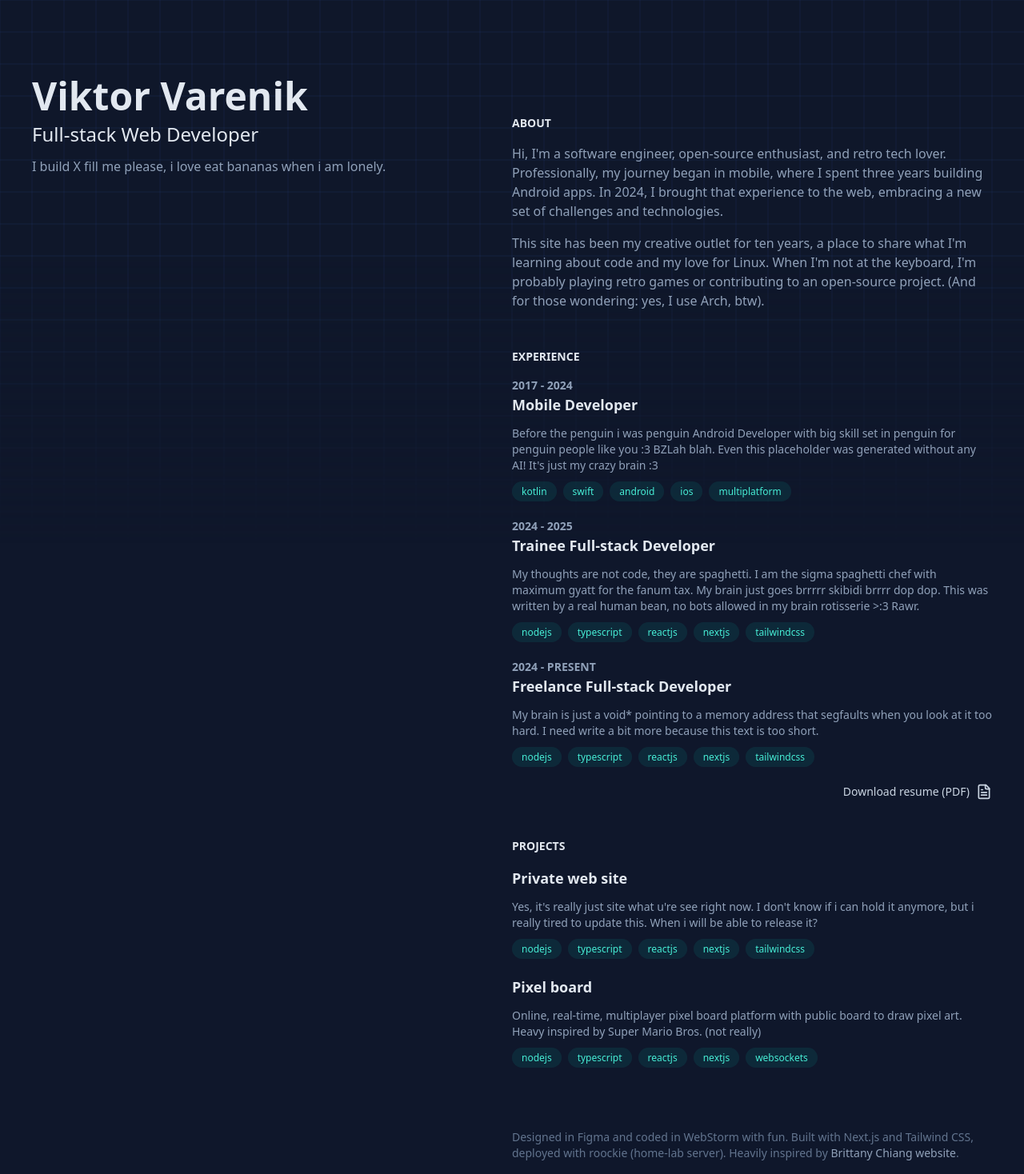
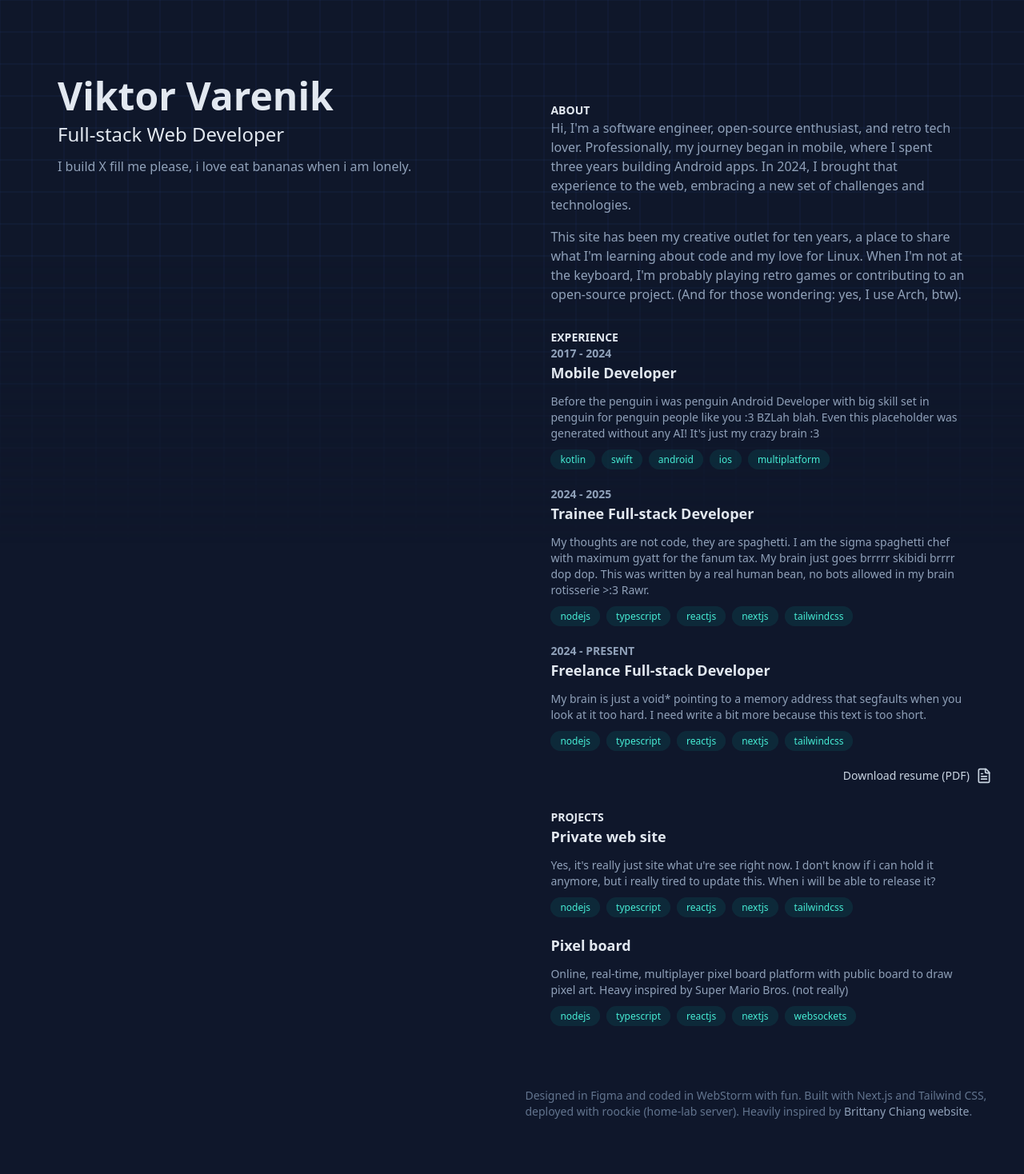
Before and after one commit to kotleni/kotleni.github.io, a Next.js app: page / in a window 1280 px wide. Shown: the whole page at 80% size. After the commit the page ends 1416 px from the top, so only its background shows below. Built offline with nearby package versions, Linux system fonts and the light colour scheme.

Commit message:
fix: add page paddings

```diff
--- a/src/app/page.tsx
+++ b/src/app/page.tsx
@@ -3,7 +3,7 @@ import {FileText} from 'lucide-react';
 
 function LeftSide() {
     return (
-        <div className="w-full pt-4 md:pt-24 md:sticky md:top-0 md:max-h-screen md:box-border">
+        <div className="w-full pt-4 md:pt-24 md:sticky md:top-0 md:max-h-screen md:box-border p-8">
             <Link
                 href="/"
                 className="text-4xl md:text-5xl font-bold text-slate-200"
@@ -26,7 +26,7 @@ interface StickyHeaderProps {
 
 function StickyHeader(props: StickyHeaderProps) {
     return (
-        <div className="max-md:sticky max-md:top-0 max-md:backdrop-blur mt-8 py-4">
+        <div className="max-md:sticky max-md:top-0 max-md:backdrop-blur mt-8 px-8">
             <h2 className="text-sm font-bold uppercase text-slate-200">
                 {props.title}
             </h2>
@@ -38,14 +38,14 @@ function AboutPart() {
     return (
         <>
             <StickyHeader title="About" />
-            <p className="mb-4">
+            <p className="mb-4 px-8">
                 Hi, I'm a software engineer, open-source enthusiast, and retro
                 tech lover. Professionally, my journey began in mobile, where I
                 spent three years building Android apps. In 2024, I brought that
                 experience to the web, embracing a new set of challenges and
                 technologies.
             </p>
-            <p className="mb-4">
+            <p className="mb-4 px-8">
                 This site has been my creative outlet for ten years, a place to
                 share what I'm learning about code and my love for Linux. When
                 I'm not at the keyboard, I'm probably playing retro games or
@@ -66,7 +66,7 @@ interface ExperienceCardProps {
 
 function ExperienceCard(props: ExperienceCardProps) {
     return (
-        <div className="mb-6">
+        <div className="mb-6 px-8">
             <p className="text-sm font-bold">
                 {props.startDate} - {props.endDate}
             </p>
@@ -95,7 +95,7 @@ interface ProjectCardProps {
 
 function ProjectCard(props: ProjectCardProps) {
     return (
-        <div className="mb-6">
+        <div className="mb-6 px-8">
             <h3 className="text-lg font-bold text-slate-200">{props.title}</h3>
             <p className="text-sm mt-3">{props.description}</p>
             <p className="text-sm my-3">
@@ -217,7 +217,7 @@ function RightSide() {
 
 export default function Home() {
     return (
-        <div className="w-screen flex justify-center text-slate-400">
+        <div className="w-full flex justify-center text-slate-400">
             <div className="md:container xl:max-w-300 md:flex md:flex-row md:items-start">
                 <LeftSide />
                 <RightSide />
```
